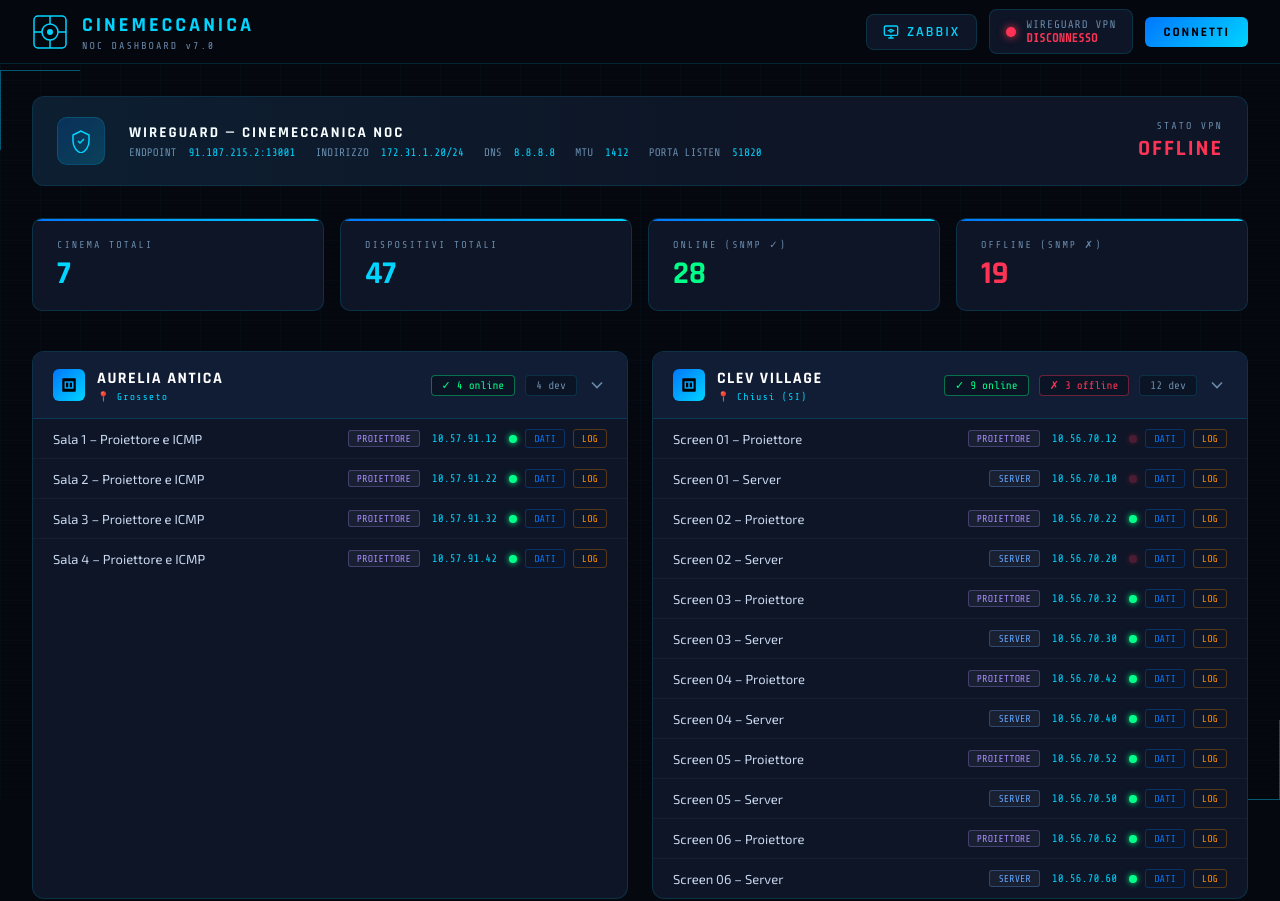
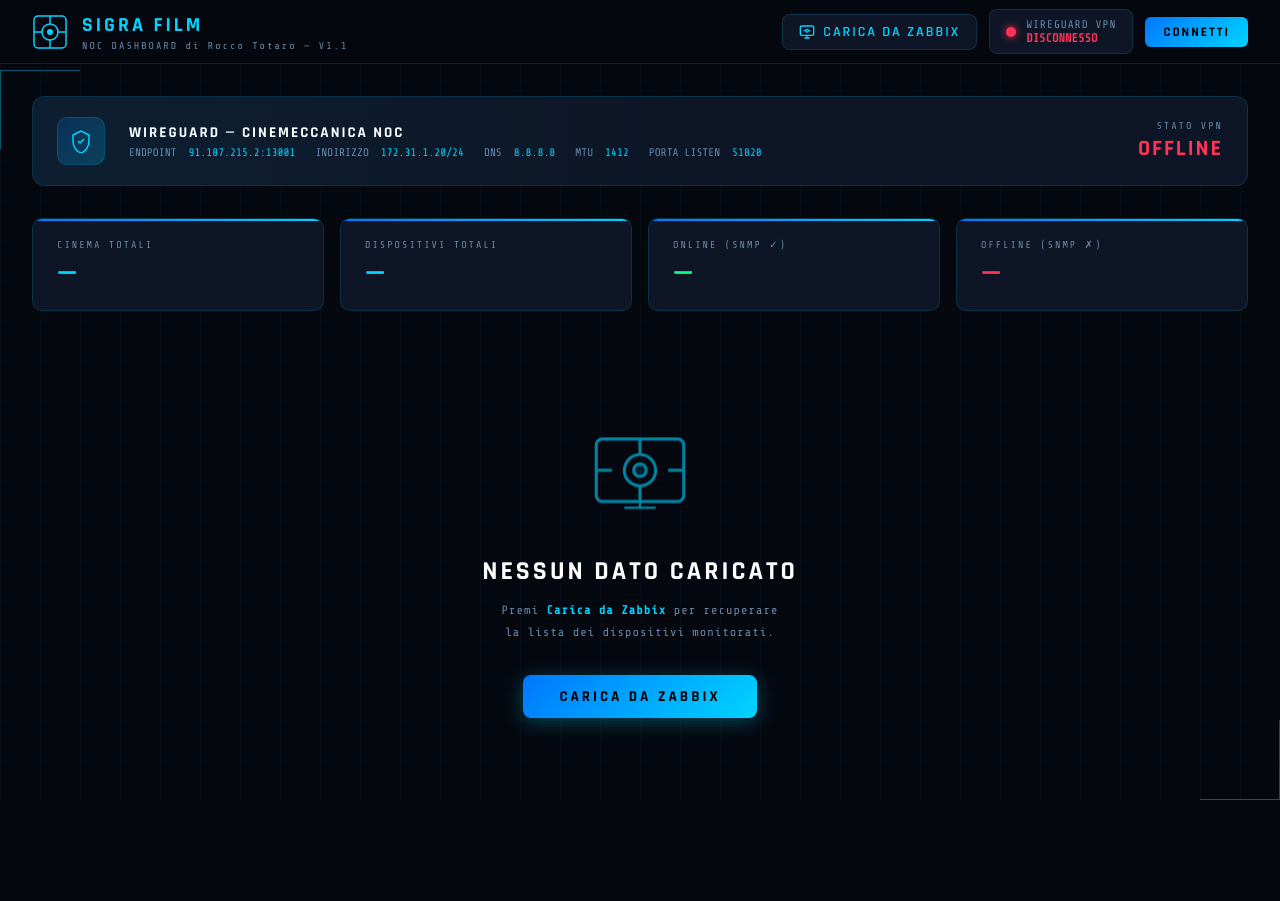
Before and after one commit to Roccotot/NOC-DASHBOARD-ROCCO, a plain HTML site: page index.html in a window 1280 px wide. Shown: the top 901 px of the page. After the commit the page ends 830 px from the top, so only its background shows below. Drawn offline with nearby package versions, Linux system fonts and the light colour scheme.

Commit message:
Change title and implement empty state UI
Updated title and added empty state UI components with loading functionality.

```diff
--- a/noc-dashboard.html
+++ b/index.html
@@ -3,7 +3,7 @@
 <head>
 <meta charset="UTF-8">
 <meta name="viewport" content="width=device-width, initial-scale=1.0">
-<title>CINEMECCANICA NOC</title>
+<title>SIGRA FILM NOC</title>
 <link href="https://fonts.googleapis.com/css2?family=Rajdhani:wght@300;400;500;600;700&family=Share+Tech+Mono&family=Exo+2:wght@200;300;400;600;800&display=swap" rel="stylesheet">
 <style>
   :root {
@@ -679,6 +679,76 @@
   .corner-tl { top: 70px; left: 0; border-top: 1px solid var(--accent); border-left: 1px solid var(--accent); }
   .corner-br { bottom: 0; right: 0; border-bottom: 1px solid var(--accent); border-right: 1px solid var(--accent); }
 
+  /* =========== EMPTY STATE =========== */
+  .empty-state {
+    display: flex;
+    flex-direction: column;
+    align-items: center;
+    justify-content: center;
+    padding: 80px 24px;
+    text-align: center;
+    animation: fadeInUp 0.6s ease both;
+  }
+
+  .empty-icon {
+    width: 100px;
+    height: 100px;
+    margin-bottom: 24px;
+    opacity: 0.6;
+    animation: float 3s ease-in-out infinite;
+  }
+
+  .empty-icon svg { width: 100%; height: 100%; }
+
+  @keyframes float {
+    0%, 100% { transform: translateY(0); }
+    50%       { transform: translateY(-10px); }
+  }
+
+  .empty-title {
+    font-family: 'Rajdhani', sans-serif;
+    font-size: 26px;
+    font-weight: 700;
+    letter-spacing: 3px;
+    color: #fff;
+    text-transform: uppercase;
+    margin-bottom: 12px;
+  }
+
+  .empty-sub {
+    font-family: 'Share Tech Mono', monospace;
+    font-size: 12px;
+    color: var(--text2);
+    line-height: 1.8;
+    letter-spacing: 1px;
+    margin-bottom: 32px;
+  }
+
+  .empty-sub strong { color: var(--accent); }
+
+  .btn-empty {
+    background: linear-gradient(135deg, var(--accent2), var(--accent));
+    border: none;
+    border-radius: 8px;
+    color: #000;
+    font-family: 'Rajdhani', sans-serif;
+    font-weight: 700;
+    font-size: 15px;
+    letter-spacing: 3px;
+    padding: 12px 36px;
+    cursor: pointer;
+    text-transform: uppercase;
+    transition: all 0.2s;
+    box-shadow: 0 4px 20px rgba(0,212,255,0.3);
+  }
+
+  .btn-empty:hover {
+    transform: translateY(-2px);
+    box-shadow: 0 8px 30px rgba(0,212,255,0.5);
+  }
+
+  .btn-empty:active { transform: scale(0.97); }
+
   /* =========== RESPONSIVE =========== */
   @media (max-width: 900px) {
     main { padding: 16px; }
@@ -714,22 +784,22 @@
       </svg>
     </div>
     <div>
-      <div class="logo-text">Cinemeccanica</div>
-      <div class="logo-sub">NOC DASHBOARD v7.0</div>
+      <div class="logo-text">Sigra Film</div>
+      <div class="logo-sub">NOC DASHBOARD di Rocco Totaro — V1.1</div>
     </div>
   </div>
 
   <div class="header-right">
-    <!-- ZABBIX LINK -->
-    <a class="btn-zabbix" href="http://162.19.84.22/zabbix.php?name=&ip=&dns=&port=&status=-1&evaltype=0&tags%5B0%5D%5Btag%5D=&tags%5B0%5D%5Boperator%5D=0&tags%5B0%5D%5Bvalue%5D=&maintenance_status=1&filter_name=&filter_show_counter=0&filter_custom_time=0&sort=name&sortorder=ASC&show_suppressed=0&action=host.view" target="_blank">
+    <!-- ZABBIX LOAD -->
+    <button class="btn-zabbix" id="btnZabbix" onclick="loadZabbixData()">
       <svg viewBox="0 0 24 24" fill="none" stroke="currentColor" stroke-width="2">
         <rect x="2" y="3" width="20" height="14" rx="2"/>
         <path d="M8 21h8M12 17v4"/>
         <circle cx="12" cy="10" r="2"/>
         <path d="M7 10h2M15 10h2"/>
       </svg>
-      Zabbix
-    </a>
+      <span id="btnZabbixLabel">Carica da Zabbix</span>
+    </button>
 
     <!-- VPN WIDGET -->
     <div class="vpn-widget">
@@ -792,8 +862,28 @@
   </div>
 
   <!-- CINEMAS -->
-  <div class="cinemas-grid" id="cinemasGrid">
-    <!-- populated by JS -->
+  <div class="cinemas-grid" id="cinemasGrid"></div>
+
+  <!-- EMPTY STATE -->
+  <div class="empty-state" id="emptyState">
+    <div class="empty-icon">
+      <svg viewBox="0 0 64 64" fill="none">
+        <rect x="4" y="10" width="56" height="40" rx="4" stroke="#00d4ff" stroke-width="2"/>
+        <circle cx="32" cy="30" r="10" stroke="#00d4ff" stroke-width="2"/>
+        <circle cx="32" cy="30" r="4" fill="rgba(0,212,255,0.2)" stroke="#00d4ff" stroke-width="2"/>
+        <line x1="32" y1="10" x2="32" y2="20" stroke="#00d4ff" stroke-width="2"/>
+        <line x1="32" y1="40" x2="32" y2="50" stroke="#00d4ff" stroke-width="2"/>
+        <line x1="4" y1="30" x2="14" y2="30" stroke="#00d4ff" stroke-width="2"/>
+        <line x1="50" y1="30" x2="60" y2="30" stroke="#00d4ff" stroke-width="2"/>
+        <line x1="22" y1="54" x2="42" y2="54" stroke="#00d4ff" stroke-width="1.5"/>
+        <line x1="32" y1="50" x2="32" y2="54" stroke="#00d4ff" stroke-width="1.5"/>
+      </svg>
+    </div>
+    <div class="empty-title">Nessun dato caricato</div>
+    <div class="empty-sub">Premi <strong>Carica da Zabbix</strong> per recuperare<br>la lista dei dispositivi monitorati.</div>
+    <button class="btn-empty" onclick="loadZabbixData()">
+      <span id="btnEmptyLabel">Carica da Zabbix</span>
+    </button>
   </div>
 
 </main>
@@ -1009,9 +1099,51 @@
 }
 
 // =====================================================
-// INIT
+// LOAD FROM ZABBIX (uses embedded data — the page is private)
 // =====================================================
-buildDashboard();
+let dataLoaded = false;
+
+function loadZabbixData() {
+  if (dataLoaded) return;
+
+  const btnMain  = document.getElementById('btnZabbixLabel');
+  const btnEmpty = document.getElementById('btnEmptyLabel');
+
+  // Loading state
+  btnMain.innerHTML  = '<span class="loader"></span>Caricamento...';
+  btnEmpty.innerHTML = '<span class="loader"></span>Caricamento...';
+  document.getElementById('btnZabbix').style.pointerEvents = 'none';
+  document.querySelector('.btn-empty').style.pointerEvents = 'none';
+
+  // Simulate network delay then populate
+  setTimeout(() => {
+    dataLoaded = true;
+    buildDashboard();
+
+    // Hide empty state, show grid
+    document.getElementById('emptyState').style.display  = 'none';
+    document.getElementById('cinemasGrid').style.display = 'grid';
+
+    // Update stats
+    document.getElementById('statCinemas').textContent = '7';
+    document.getElementById('statDevices').textContent = '47';
+
+    // Reset button
+    btnMain.innerHTML = '✓ Dati caricati';
+    document.getElementById('btnZabbix').style.pointerEvents = 'auto';
+
+    showToast('ZABBIX SYNC', '47 dispositivi caricati da 7 cinema. Dati aggiornati.');
+  }, 1200);
+}
+
+// =====================================================
+// INIT — show empty state, hide grid
+// =====================================================
+document.getElementById('cinemasGrid').style.display = 'none';
+document.getElementById('statOnline').textContent  = '—';
+document.getElementById('statOffline').textContent = '—';
+document.getElementById('statCinemas').textContent = '—';
+document.getElementById('statDevices').textContent = '—';
 </script>
 </body>
 </html>
```
